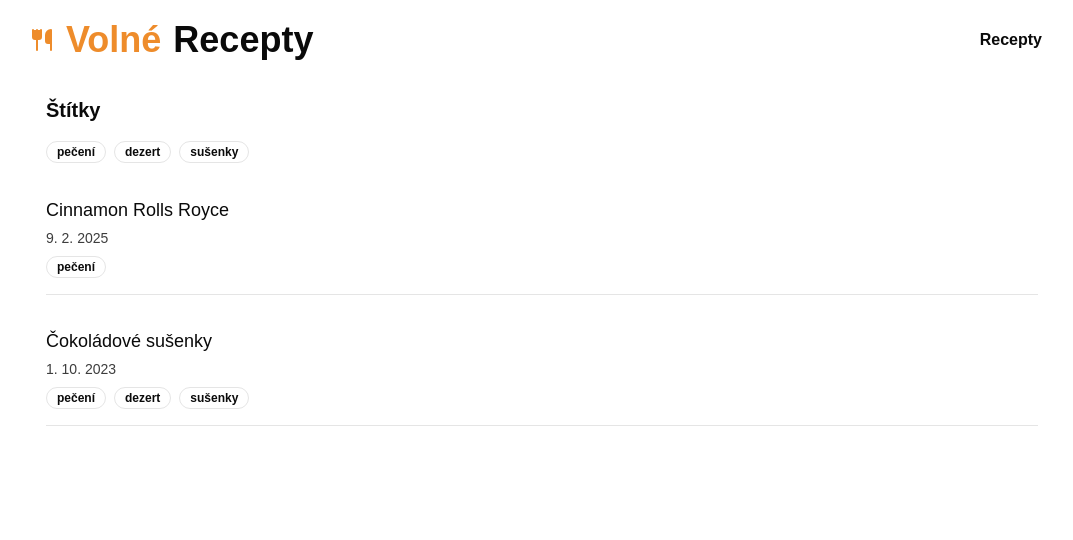
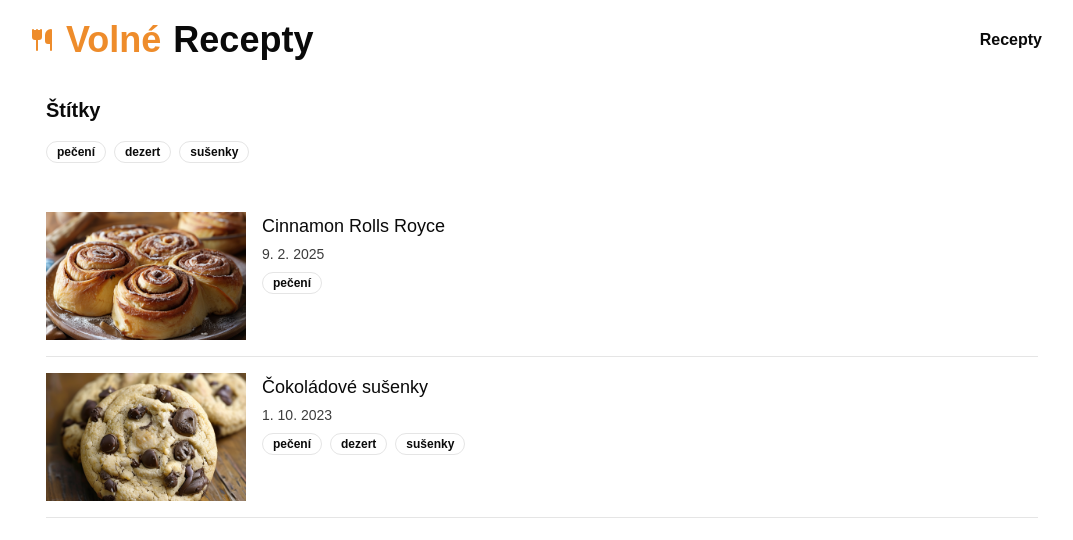
Before and after one commit to Fillipee/volne-recepty, a Next.js app: page /recepty in a window 1280 px wide. Shown: the top 540 px of the page, without its empty margins (98-1171 px from the left). Built offline with nearby package versions, Linux system fonts and the light colour scheme.

Commit message:
feat: images in recipe list + timeToCook condition on homepage

```diff
--- a/app/(homepage)/newest-recipes.tsx
+++ b/app/(homepage)/newest-recipes.tsx
@@ -27,10 +27,12 @@ export default function NewestRecipes() {
                             </div>
                             <div className="bg-white p-6">
                                 <h3 className="mb-2 line-clamp-2 text-xl font-semibold">{recipe.title}</h3>
-                                <div className="mb-4 flex items-center gap-2 text-muted-foreground">
-                                    <Clock className="h-4 w-4" />
-                                    <span>{recipe.timeToCook}</span>
-                                </div>
+                                {recipe.timeToCook && (
+                                    <div className="mb-4 flex items-center gap-2 text-muted-foreground">
+                                        <Clock className="h-4 w-4" />
+                                        <span>{recipe.timeToCook}</span>
+                                    </div>
+                                )}
                                 {recipe.tags && (
                                     <div className="flex flex-wrap gap-2">
                                         {recipe.tags.map((tag) => (
--- a/app/recepty/recipe-list.tsx
+++ b/app/recepty/recipe-list.tsx
@@ -7,6 +7,7 @@ import { Badge } from '@/components/ui/badge';
 import { Button } from '@/components/ui/button';
 import { cn } from '@/lib/utils';
 import { X } from 'lucide-react';
+import Image from 'next/image';
 
 interface TagFilterProps {
     tags: string[];
@@ -61,8 +62,18 @@ export default function RecipeList({ tags, recipes }: TagFilterProps) {
             </section>
 
             <section>
-                {filteredRecipes.map(({ slug, date, title, tags }) => (
-                    <article key={slug} className="mb-8 border-b pb-4">
+                {filteredRecipes.map(({ slug, date, title, tags, image }) => (
+                    <article key={slug} className="flex gap-4 border-b border-border py-4">
+                        <Link href={`/recepty/${slug}`} className="overflow-hidden">
+                            <Image
+                                src={`/images/recipes/${image}`}
+                                alt={title}
+                                width={200}
+                                height={100}
+                                className="h-32 object-cover transition-transform hover:scale-105"
+                            />
+                        </Link>
+                        <div>
                             <Link href={`/recepty/${slug}`} className="text-lg font-medium hover:underline">
                                 {title}
                             </Link>
@@ -80,6 +91,7 @@ export default function RecipeList({ tags, recipes }: TagFilterProps) {
                                     </Badge>
                                 ))}
                             </div>
+                        </div>
                     </article>
                 ))}
             </section>
```
Lines whose indentation alone changed are shown as unchanged.
